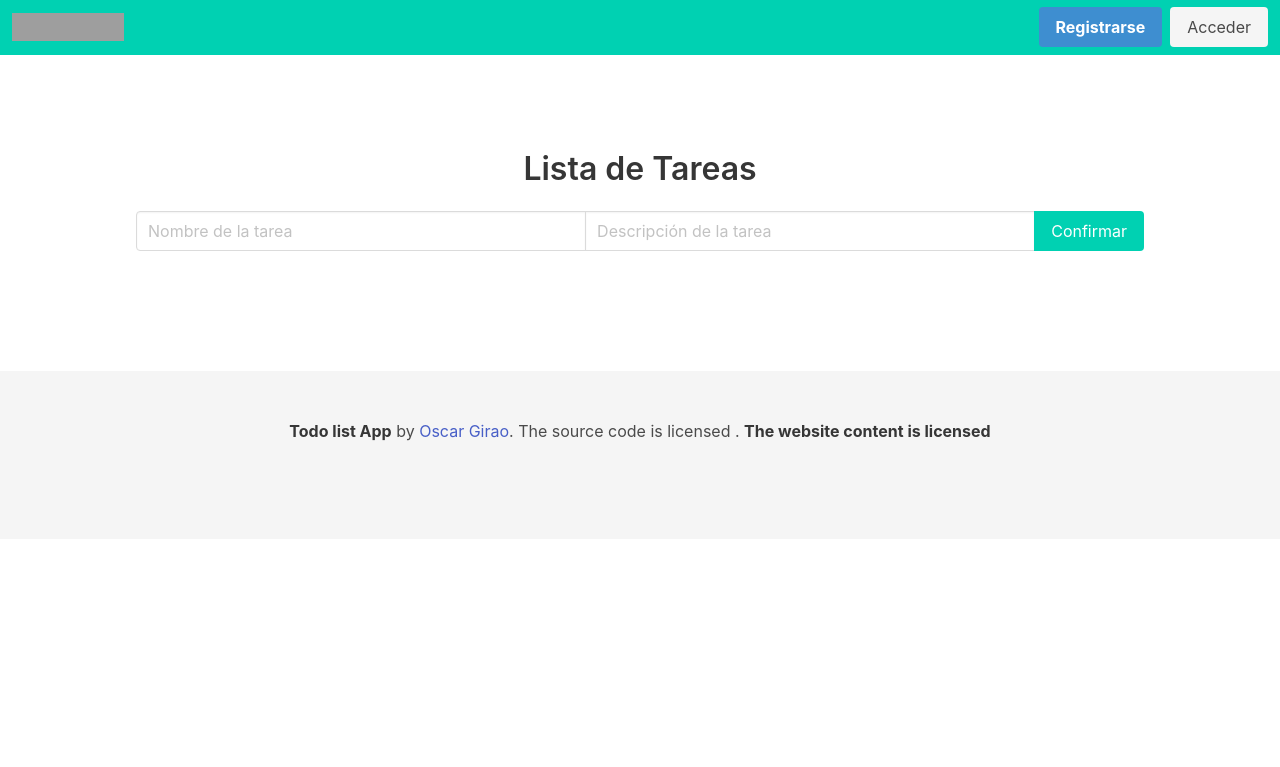
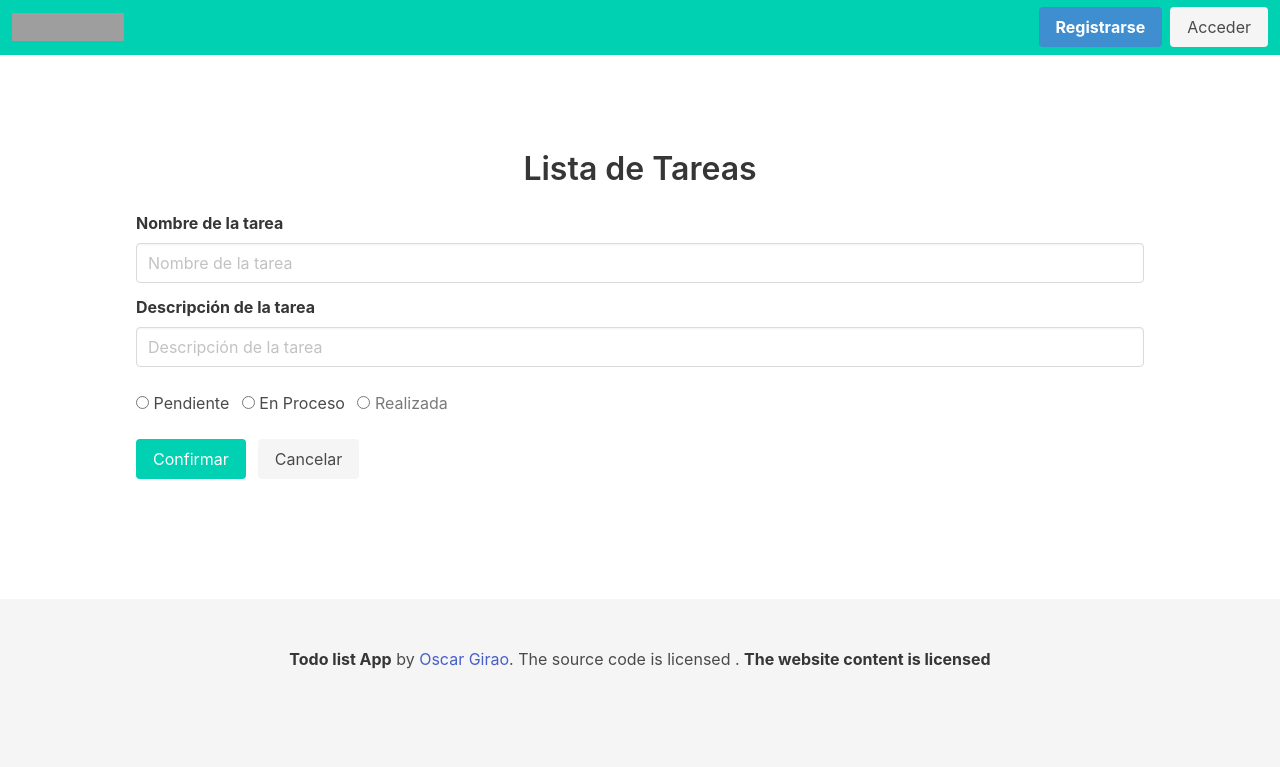
Before and after one commit to OscarGirao89/ToDoList, a Flask app: template todo/templates/todo/editar.html in a window 1280 px wide. Shown: the part 333-1100 px from the top of the page. Before the commit the page ends 774 px from the top, so only its background shows below. Run offline with Flask 3, Linux system fonts and the light colour scheme; the template is opened without the code that fills it, so the values that code supplies are empty; grey boxes are pictures that could not be loaded.

Commit message:
agregar 3 estados con radio y sus diferentes colores

```diff
--- a/todo/models.py
+++ b/todo/models.py
@@ -20,10 +20,10 @@ class Todo(db.Model):
     id = db.Column(db.Integer, primary_key=True)
     creador = db.Column(db.Integer, db.ForeignKey("user.id"), nullable=False)
     titulo = db.Column(db.String(100), nullable=False)
-    desc = db.Column(db.Text)
-    estado = db.Column(db.Boolean, default=False)
+    desc = db.Column(db.Text, default="Descripción")
+    estado = db.Column(db.String(10), nullable=False)
 
-    def __init__(self, creador, titulo, desc, estado=False):
+    def __init__(self, creador, titulo, desc, estado="Pendiente"):
         self.creador = creador
         self.titulo = titulo
         self.desc = desc
--- a/todo/templates/todo/editar.html
+++ b/todo/templates/todo/editar.html
@@ -4,19 +4,24 @@
   <div class="container">
     <h1 class="title has-text-centered">Lista de Tareas</h1>
     <form method="POST" class="m-5">
-      <div class="field has-addons">
-        <div class="control is-expanded">
+      <div class="field">
+        <label class="label">Nombre de la tarea</label>
+        <div class="control">
           <input
             class="input"
             type="text"
             name="titulo_tarea"
-            id="titutlo_tarea"
+            id="titulo_tarea"
             placeholder="Nombre de la tarea"
             value="{{tarea.titulo}}"
             required
           />
         </div>
-        <div class="control is-expanded">
+      </div>
+
+      <div class="field">
+        <label class="label">Descripción de la tarea</label>
+        <div class="control">
           <input
             class="input"
             type="text"
@@ -27,8 +32,31 @@
             required
           />
         </div>
+      </div>
+
+      <div class="control mt-5 mb-5" >
+        <label class="radio">
+          <input type="radio"  name="estado" value="Pendiente" {%if tarea.estado == "Pendiente"%} checked {%endif%}>
+          Pendiente
+        </label>
+        <label class="radio">
+          <input type="radio" name="estado" value="En Proceso" {%if tarea.estado == "En Proceso"%} checked {%endif%}>
+          En Proceso
+        </label>
+        <label class="radio" disabled>
+          <input type="radio" name="estado" value="Realizado" {%if tarea.estado == "Realizado"%} checked {%endif%}>
+          Realizada
+        </label>
+      </div>
+
+      <div class="field is-grouped">
         <div class="control">
           <button class="button is-primary" type="submit">Confirmar</button>
+        </div>
+        <div class="control">
+          <a class="button is-light" href="{{ url_for("app.lista") }}"
+            >Cancelar</a
+          >
         </div>
       </div>
     </form>
--- a/todo/templates/todo/index.html
+++ b/todo/templates/todo/index.html
@@ -45,7 +45,7 @@
         <tr>
           <td>{{tarea.titulo}}</td>
           <td>{{tarea.desc}}</td>
-          <td>{{tarea.estado}}</td>
+          <td class="{%if tarea.estado == "Pendiente"%} has-text-danger{%elif tarea.estado == "Realizado"%}has-text-warning {%else%} has-text-success {%endif%}">{{tarea.estado}}</td>
           <td>
             <form method="get">
               <div class="buttons">
--- a/todo/todoapp.py
+++ b/todo/todoapp.py
@@ -34,6 +34,7 @@ def editar(id):
     if request.method == "POST":
         tarea.titulo = request.form["titulo_tarea"]
         tarea.desc = request.form["desc_tarea"]
+        tarea.estado = request.form["estado"]
         db.session.commit()
 
         return redirect(url_for("app.lista"))
```
Also changed, not shown: instance/todolist.db.
